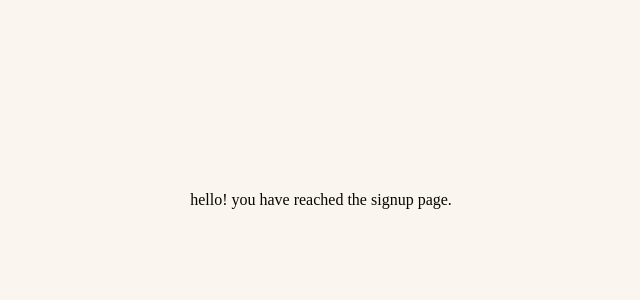
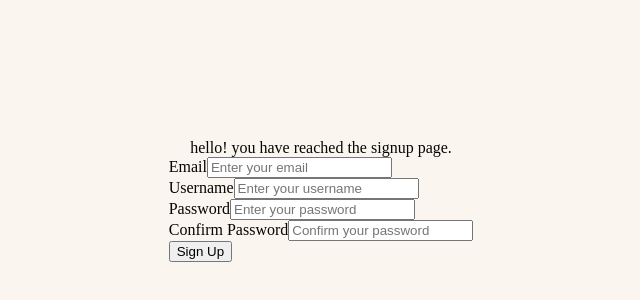
Before and after one commit to Number-68/Biy-ae, a React (Vite) app in the folder front-end-biyae/: page /signup in a window 1280 px wide. Shown: the part 200-500 px from the top of the page, without its empty margins (319-959 px from the left). Built offline with nearby package versions, Linux system fonts and the light colour scheme.

Commit message:
added login and signup

```diff
--- a/front-end-biyae/src/Pages/Login/login.tsx
+++ b/front-end-biyae/src/Pages/Login/login.tsx
@@ -2,6 +2,29 @@
   return (
     <>
       <div>hello, this is the login page.</div>
+      <form>
+        <div>
+          <label htmlFor="username">Username</label>
+          <input
+            type="text"
+            id="username"
+            name="username"
+            placeholder="Enter your username"
+          />
+        </div>
+
+        <div>
+          <label htmlFor="password">Password</label>
+          <input
+            type="password"
+            id="password"
+            name="password"
+            placeholder="Enter your password"
+          />
+        </div>
+
+        <button type="submit">Enter</button>
+      </form>
     </>
   );
 }
--- a/front-end-biyae/src/Pages/SignUp/signup.tsx
+++ b/front-end-biyae/src/Pages/SignUp/signup.tsx
@@ -2,6 +2,49 @@
   return (
     <>
       <div>hello! you have reached the signup page.</div>
+
+      <form>
+        <div>
+          <label htmlFor="email">Email</label>
+          <input
+            type="email"
+            id="email"
+            name="email"
+            placeholder="Enter your email"
+          />
+        </div>
+
+        <div>
+          <label htmlFor="username">Username</label>
+          <input
+            type="text"
+            id="username"
+            name="username"
+            placeholder="Enter your username"
+          />
+        </div>
+
+        <div>
+          <label htmlFor="password">Password</label>
+          <input
+            type="password"
+            id="password"
+            name="password"
+            placeholder="Enter your password"
+          />
+        </div>
+        <div>
+          <label htmlFor="confirmPassword">Confirm Password</label>
+          <input
+            type="password"
+            id="confirmPassword"
+            name="confirmPassword"
+            placeholder="Confirm your password"
+          />
+        </div>
+
+        <button type="submit">Sign Up</button>
+      </form>
     </>
   );
 }
```
